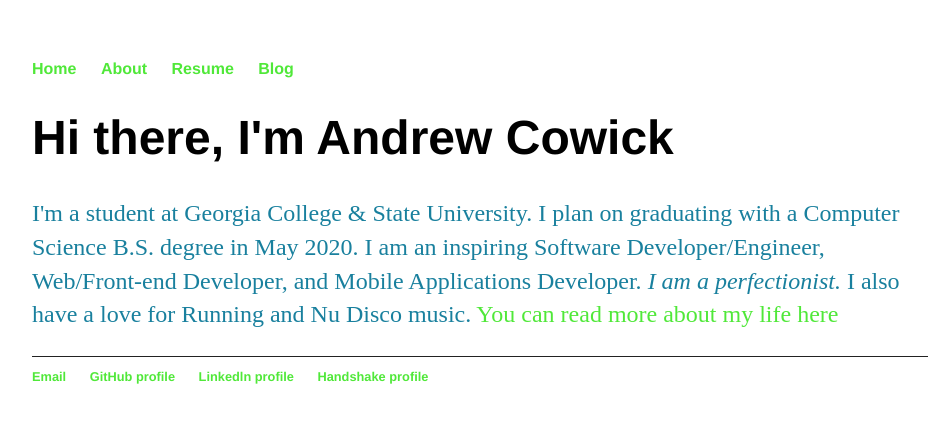
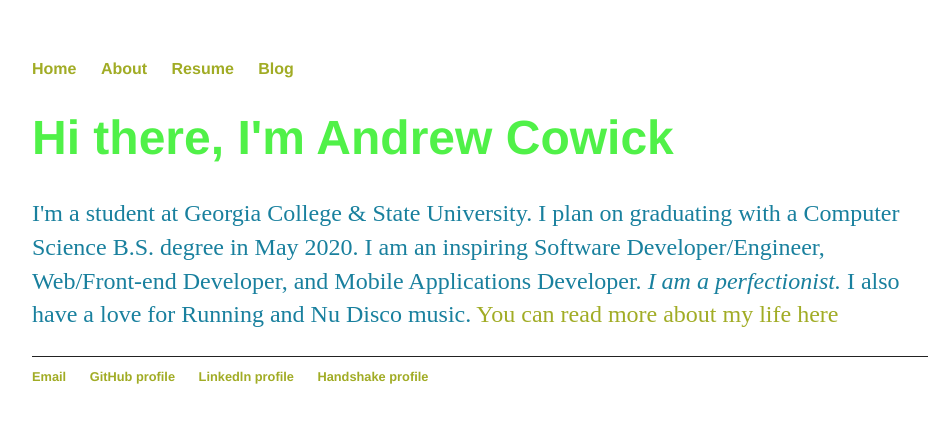
Before and after one commit to acow19/acow19.github.io, a Jekyll site: the page built from index.html, in a window 1280 px wide. Shown: the top 423 px of the page, without its empty margins (160-1091 px from the left). Built offline with Jekyll 4.4.1, drawn with Linux system fonts in a browser that asks for light colours.

Commit message:
Color changes 2
Found exact HTML color codes that I wanted

```diff
--- a/css/main.css
+++ b/css/main.css
@@ -14,7 +14,7 @@ nav ul li, footer ul li {
 }
 a {
     text-decoration: none;
-    color: #50E839;
+    color: #a1ac25;
 }
 a:hover {
     text-decoration: underline;
@@ -22,11 +22,12 @@ a:hover {
 h1 {
     font-size: 3em;
     font-family:'Helvetica', 'Arial', 'Sans-Serif';
+    color: #50f148;
 }
 p {
     font-size: 1.5em;
     line-height: 1.4em;
-    color: #19809E;
+    color: #19809e;
 }
 footer {
     border-top: 1px solid #222222;
```
